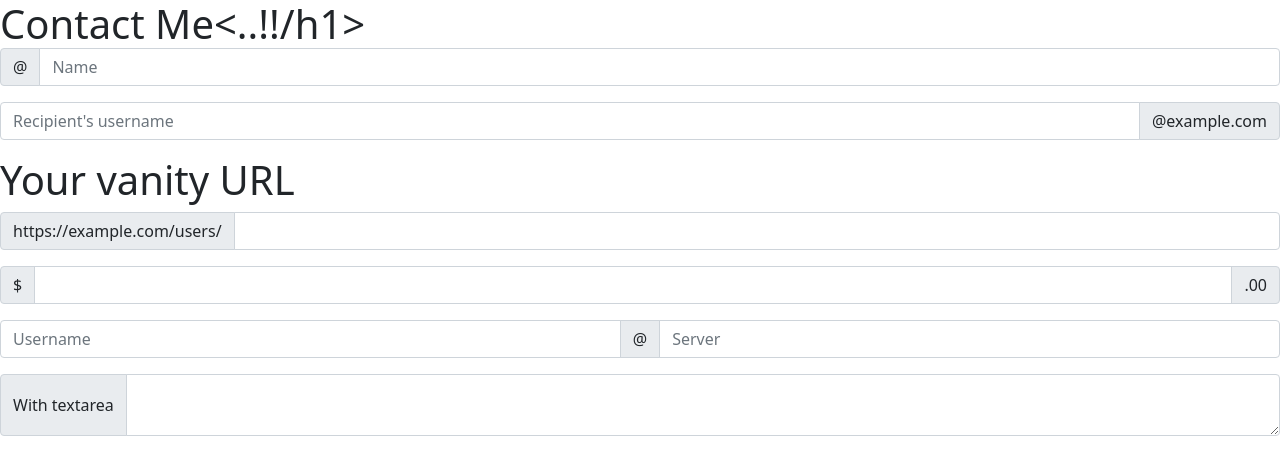
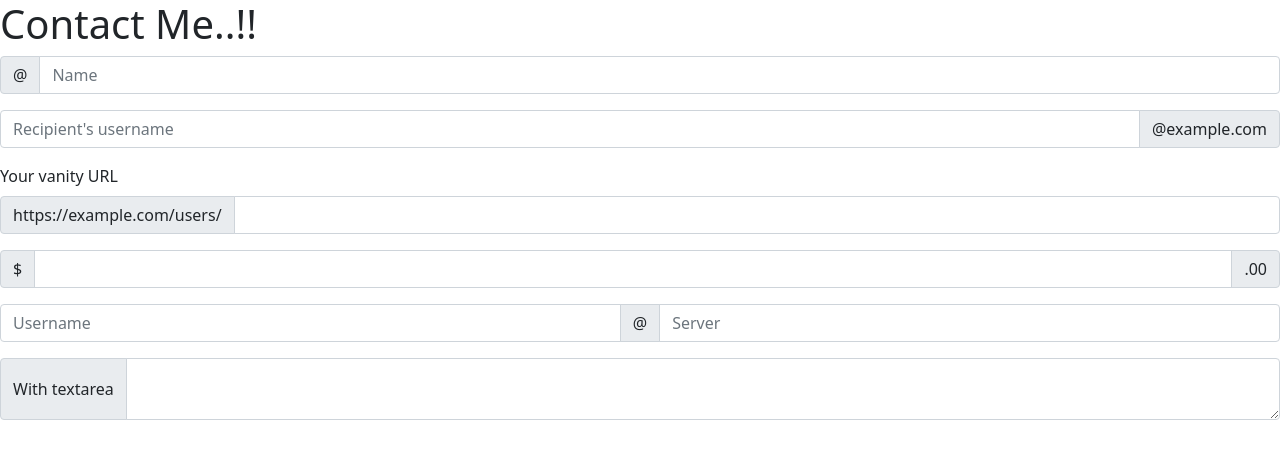
Before and after one commit to abhinavg95/my-portfolio, a plain HTML site: page contact.html in a window 1280 px wide. Drawn offline with nearby package versions, Linux system fonts and the light colour scheme.

Commit message:
Corrected issues in Contact.html

```diff
--- a/contact.html
+++ b/contact.html
@@ -11,7 +11,7 @@
     <title>Contact</title>
   </head>
   <body>
-    <h1>Contact Me<..!!/h1>
+    <h1>Contact Me..!!</h1>
 
     <div class="input-group mb-3">
         <span class="input-group-text" id="basic-addon1">@</span>
```
